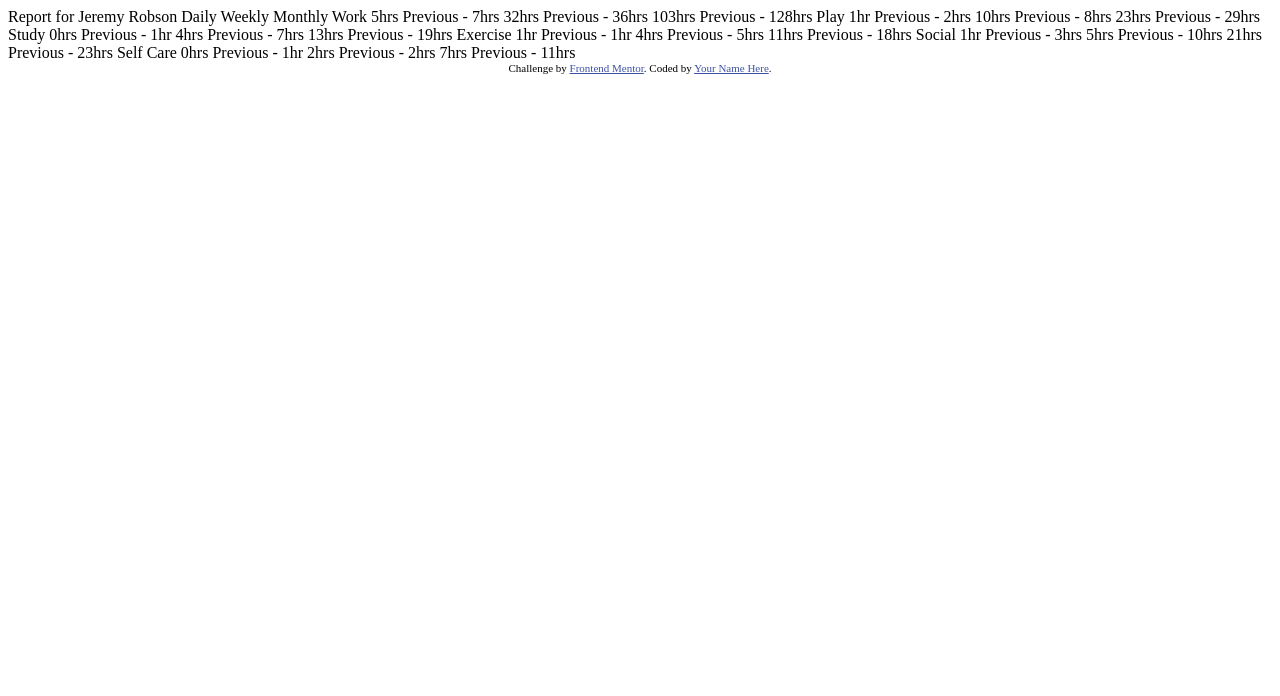
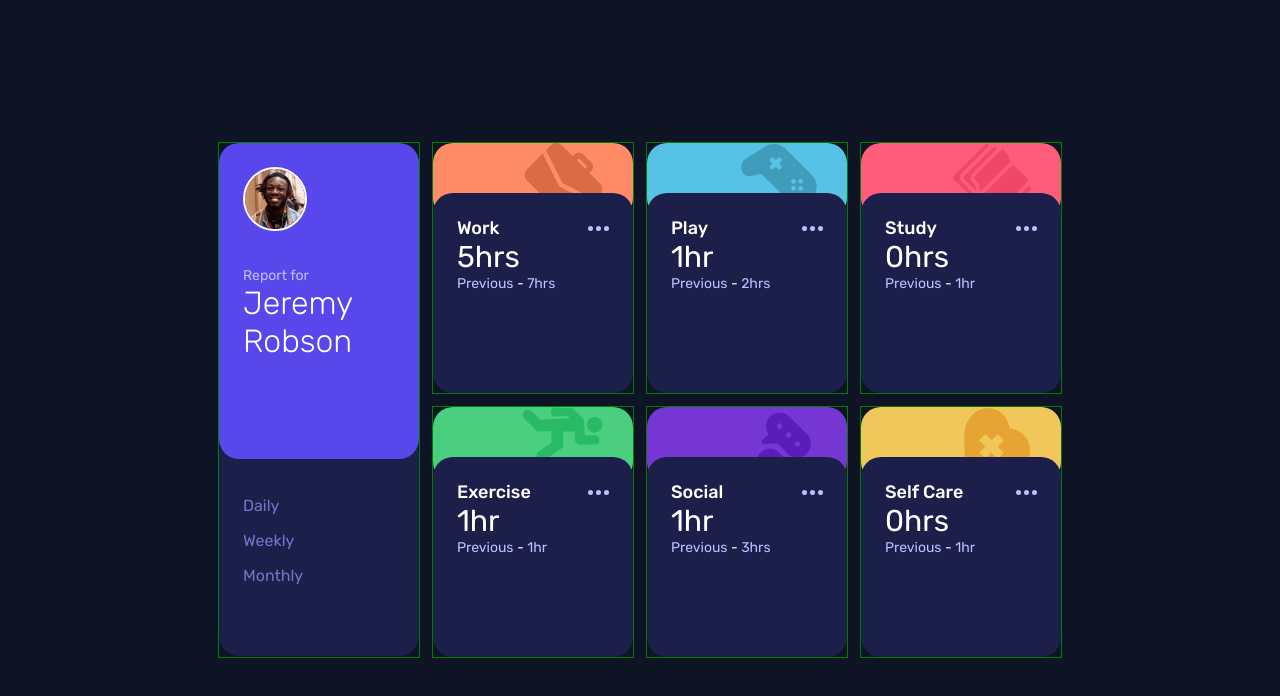
Before and after one commit to lukeSchwade/time-tracking-dashboard, a plain HTML site: page index.html in a window 1280 px wide. Drawn offline with Linux system fonts and the light colour scheme.

Commit message:
visual framework finished

```diff
--- a/index.html
+++ b/index.html
@@ -3,78 +3,126 @@
 <head>
   <meta charset="UTF-8">
   <meta name="viewport" content="width=device-width, initial-scale=1.0"> <!-- displays site properly based on user's device -->
-
+  <link rel="stylesheet" href="./styles.css">
   <link rel="icon" type="image/png" sizes="32x32" href="./images/favicon-32x32.png">
-
+  <link rel="preconnect" href="https://fonts.googleapis.com">
+<link rel="preconnect" href="https://fonts.gstatic.com" crossorigin>
+<link href="https://fonts.googleapis.com/css2?family=Rubik:ital,wght@0,300..900;1,300..900&display=swap" rel="stylesheet">
   <title>Frontend Mentor | Time tracking dashboard</title>
 
-  <!-- Feel free to remove these styles or customise in your own stylesheet 👍 -->
-  <style>
-    .attribution { font-size: 11px; text-align: center; }
-    .attribution a { color: hsl(228, 45%, 44%); }
-  </style>
+
 </head>
 <body>
+  <main class="main-container">
 
-  Report for
-  Jeremy Robson
+    <div class="profile-container overlapping-grid">
+      <div class="profile-card">
+        <div class="flex-container profile-flex">
+          <div class="profile-picture-container">
+            <img class="profile-picture" src="./images/image-jeremy.png" alt="profile picture" height="64px" width="64px"/>
+          </div>
+          <div class="profile-text">
+            <p class="report">Report for</p>
+            <h1 id="username">Jeremy Robson</h1>
+          </div>
+        </div>
+      </div>
 
-  Daily
-  Weekly
-  Monthly
+      <div class="interval-card">
+        <div class="interval-container flex-container">
+          <button class="interval-btn hover-glow">Daily</button>
+          <button class="interval-btn hover-glow">Weekly</button>
+          <button class="interval-btn hover-glow">Monthly</button>
+        </div>
+      </div>
+    </div>
 
-  Work
-  5hrs <!-- daily -->
-  Previous - 7hrs <!-- daily -->
-  32hrs <!-- weekly -->
-  Previous - 36hrs <!-- weekly -->
-  103hrs <!-- monthly -->
-  Previous - 128hrs <!-- monthly -->
+    <div class="overlapping-grid widget-container">
+      <div class="image-card orange">
+        <img class="background-image" src="./images/icon-work.svg" alt="work"/>
+      </div>
+      <div class="info-card hover-glow">
+        <div class="title-menu flex-container">
+          <h2 class="title">Work</h2>
+          <img class="more-options" src="./images/icon-ellipsis.svg" alt="more-options"/>
+        </div>
+        <div class="current-time">5hrs</div>
+        <div class="previous-time">Previous<span class="value">7hrs</span></div>
+      </div>
+    </div>
 
-  Play
-  1hr <!-- daily -->
-  Previous - 2hrs <!-- daily -->
-  10hrs <!-- weekly -->
-  Previous - 8hrs <!-- weekly -->
-  23hrs <!-- monthly -->
-  Previous - 29hrs <!-- monthly -->
+    <div class="overlapping-grid widget-container">
+      <div class="image-card blue">
+        <img class="background-image" src="./images/icon-play.svg" alt="play">
+      </div>
+      <div class="info-card hover-glow">
+        <div class="title-menu flex-container">
+          <h2 class="title">Play</h2>
+          <img class="more-options" src="./images/icon-ellipsis.svg" alt="more-options"/>
+        </div>
+        <div class="current-time">1hr</div>
+        <div class="previous-time">Previous<span class="value">2hrs</span></div>
+      </div>
+    </div>
 
-  Study
-  0hrs <!-- daily -->
-  Previous - 1hr <!-- daily -->
-  4hrs <!-- weekly -->
-  Previous - 7hrs <!-- weekly -->
-  13hrs <!-- monthly -->
-  Previous - 19hrs <!-- monthly -->
+    <div class="overlapping-grid widget-container">
+      <div class="image-card red">
+        <img class="background-image" src="./images/icon-study.svg" alt="study">
+      </div>
+      <div class="info-card hover-glow">
+        <div class="title-menu flex-container">
+          <h2 class="title">Study</h2>
+          <img class="more-options" src="./images/icon-ellipsis.svg" alt="more-options"/>
+        </div>
+        <div class="current-time">0hrs</div>
+        <div class="previous-time">Previous<span class="value">1hr</span></div>
+      </div>
+    </div>
 
-  Exercise
-  1hr <!-- daily -->
-  Previous - 1hr <!-- daily -->
-  4hrs <!-- weekly -->
-  Previous - 5hrs <!-- weekly -->
-  11hrs <!-- monthly -->
-  Previous - 18hrs <!-- monthly -->
+    <div class="overlapping-grid widget-container">
+      <div class="image-card green">
+        <img class="background-image" src="./images/icon-exercise.svg" alt="exercise">
+      </div>
+      <div class="info-card hover-glow">
+        <div class="title-menu flex-container">
+          <h2 class="title">Exercise</h2>
+          <img class="more-options" src="./images/icon-ellipsis.svg" alt="more-options"/>
+        </div>
+        <div class="current-time ">1hr</div>
+        <div class="previous-time">Previous<span class="value">1hr</span></div>
+      </div>
+    </div>
 
-  Social
-  1hr <!-- daily -->
-  Previous - 3hrs <!-- daily -->
-  5hrs <!-- weekly -->
-  Previous - 10hrs <!-- weekly -->
-  21hrs <!-- monthly -->
-  Previous - 23hrs <!-- monthly -->
+    <div class="overlapping-grid widget-container">
+      <div class="image-card violet">
+        <img class="background-image" src="./images/icon-social.svg" alt="social">
+      </div>
+      <div class="info-card hover-glow">
+        <div class="title-menu flex-container">
+          <h2 class="title">Social</h2>
+          <img class="more-options" src="./images/icon-ellipsis.svg" alt="more-options"/>
+        </div>
+        <div class="current-time">1hr</div>
+        <div class="previous-time">Previous<span class="value">3hrs</span></div>
+      </div>
+    </div>
 
-  Self Care
-  0hrs <!-- daily -->
-  Previous - 1hr <!-- daily -->
-  2hrs <!-- weekly -->
-  Previous - 2hrs <!-- weekly -->
-  7hrs <!-- monthly -->
-  Previous - 11hrs <!-- monthly -->
+    <div class="overlapping-grid widget-container">
+      <div class="image-card soft-orange">
+        <img class="background-image" src="./images/icon-self-care.svg" alt="self care">
+      </div>
+      <div class="info-card hover-glow">
+        <div class="title-menu flex-container">
+          <h2 class="title">Self Care</h2>
+          <img class="more-options" src="./images/icon-ellipsis.svg" alt="more-options"/>
+        </div>
+        <div class="current-time">0hrs</div>
+        <div class="previous-time">Previous<span class="value">1hr</span></div>
+      </div>
+    </div>
 
 
-  <div class="attribution">
-    Challenge by <a href="https://www.frontendmentor.io?ref=challenge" target="_blank">Frontend Mentor</a>.
-    Coded by <a href="#">Your Name Here</a>.
-  </div>
+  </main>
+
 </body>
 </html>
--- a/styles.scss
+++ b/styles.scss
@@ -0,0 +1,272 @@
+//COLORS
+$blue: hsl(246, 80%, 60%);//work
+
+$light-orange: hsl(15, 100%, 70%); //work
+$soft-blue: hsl(195, 74%, 62%); //play
+$light-red: hsl(348, 100%, 68%); //study
+$lime-green:hsl(145, 58%, 55%); //exercise
+$violet: hsl(264, 64%, 52%); //social
+$soft-orange: hsl(43, 84%, 65%); //self care
+
+//Neutrals
+$ultradark-blue:hsl(226, 43%, 10%);
+$dark-blue: hsl(235, 46%, 20%);
+$desaturated-blue: hsl(235, 45%, 61%);
+$pale-blue: hsl(236, 100%, 87%);
+
+*, *::after, *::before {
+    box-sizing: border-box;
+    padding: 0;
+    margin: 0;
+    font-family: "Rubik";
+    color: white;
+}
+body {
+    background-color: $ultradark-blue;
+}
+
+.orange {
+    background-color: $light-orange;
+}
+.blue {
+    background-color: $soft-blue;
+}
+.red {
+    background-color: $light-red;
+}
+.green {
+    background-color: $lime-green;
+}
+.violet {
+    background-color: $violet;
+}
+.soft-orange {
+    background-color: $soft-orange;
+}
+//FONT stylings
+.title {
+    font-size: 18px;
+    font-weight: 500;
+}
+
+h1 {
+    font-weight: 300;
+}
+.previous-time, .previous-time > .value, .report {
+    color: $pale-blue;
+    font-size: 14px;
+}
+.value::before {
+    content: " - ";
+}
+
+//General Adjustments
+.profile-picture {
+    border-radius: 300px;
+    border: 2px white solid;
+}
+
+.interval-btn{
+    color: $desaturated-blue;
+    outline: none;
+    border: none;
+    background: none;
+    background-color: none;
+    font-size: 16px;
+}
+
+
+.interval-container {
+    justify-content: space-evenly;
+    gap:1em;
+    align-items: flex-start;
+}
+
+.interval-btn:hover {
+    cursor: pointer;
+}
+
+.flex-container {
+    display: flex;
+}
+
+.overlapping-grid {
+    display: grid;
+    outline: green 1px solid;
+}
+
+
+div [class*="-card"] {
+    border-radius: 20px;
+}
+
+.profile-card {
+    background-color: $blue;
+}
+
+.interval-card, .info-card {
+    background-color: $dark-blue;
+}
+
+.image-card {
+    //position: relative;
+    width: 100%;
+    height: 75px;
+    z-index: 1;
+    overflow: hidden;
+}
+.background-image {
+    float: right;
+    margin-right: 30px;
+}
+
+.title-menu {
+    justify-content: space-between;
+    align-items: center;
+}
+
+.more-options {
+    max-height: 5px;
+}
+
+.info-card {
+    position:relative;
+    margin-top: -35px;
+    z-index: 2;
+}
+
+.interval-card {
+    position: relative;
+    z-index: 1;
+}
+
+.profile-card {
+    position:relative;
+    z-index: 2;
+}
+
+.hover-glow {
+    transition: all 200ms;
+}
+.hover-glow:hover{
+    filter: brightness(130%);
+}
+
+.profile-card, .interval-card, .info-card {
+    padding: 24px;
+}
+
+/* Smartphones (portrait) ----------- */
+/* viewport size <= 375px ----------- */
+@media only screen
+and (max-width : 425px) {
+    .interval-container, .profile-flex {
+        flex-direction: row;
+        gap: 2em;
+    }
+    h1{
+        font-size: 1.7em;
+    }
+    .main-container{
+        padding: 18px;
+        display: flex;
+        gap: 12px;
+        flex-direction: column;
+        align-items: stretch;
+    }
+    .current-time {
+        font-size: 32px;
+        font-weight: 300;
+    }
+    .profile-card {
+        height: 115px;
+    }
+}
+
+/* iPads (portrait and landscape) ----------- */
+@media only screen and (min-width : 426px) and (max-width : 900px) {
+    .interval-container, .profile-flex {
+        flex-direction: row;
+        gap: 2em;
+    }
+    .main-container{
+        grid-template-columns: 200px 200px 200px;
+        grid-template-rows: 200px 150px 150px;
+    }
+    .profile-container {
+        grid-column: 1 / span 3;
+    }
+
+}
+
+//Bigger than tablet
+@media only screen and (min-width : 901px){
+    .profile-container {
+        grid-row: 1 / span 2;
+    }
+    .main-container {
+        grid-template-rows: 250px 250px;
+        grid-template-columns: repeat(4, 200px);
+    }
+    .profile-card {
+        height: 316px;
+    }
+    .interval-card {
+        padding-top: 60px;
+        height: 220px;
+        margin-top: -24px;
+    }
+    .widget-container {
+        height: 250px;
+        width: 200px;
+    }
+    .interval-container{
+        flex-direction: column;
+    }
+    .profile-flex {
+        flex-direction: column;
+        align-items: flex-start;
+        gap: 2em;
+    }
+    .info-card {
+        height: 200px;
+        margin-top: -25px;
+    }
+}
+// landscape larger than phone
+@media only screen and (min-width : 426px) {
+    body {
+        display: flex;
+        justify-content: center;
+        align-items: center;
+        text-align: left;
+        min-height: 100vh;
+    }
+    .main-container {
+        display: grid;
+        grid-gap: 14px;
+    }
+
+    .widget-container {
+        grid-row: auto;
+    }
+
+    .current-time {
+        font-size: 30px;
+    }
+}
+/* Desktops and laptops ----------- */
+@media only screen and (min-width : 1080px) {
+    .main-container {
+        grid-template-columns: repeat(4, 200px);
+    }
+    .widget-container {
+        height: 250px;
+        width: 200px;
+    }
+}
+
+/* Large screens ----------- */
+@media only screen and (min-width : 1824px) {
+/* Styles */
+}
```
Also changed, not shown: scripts.js (+18 -0 lines), styles.css, 1 other file.
